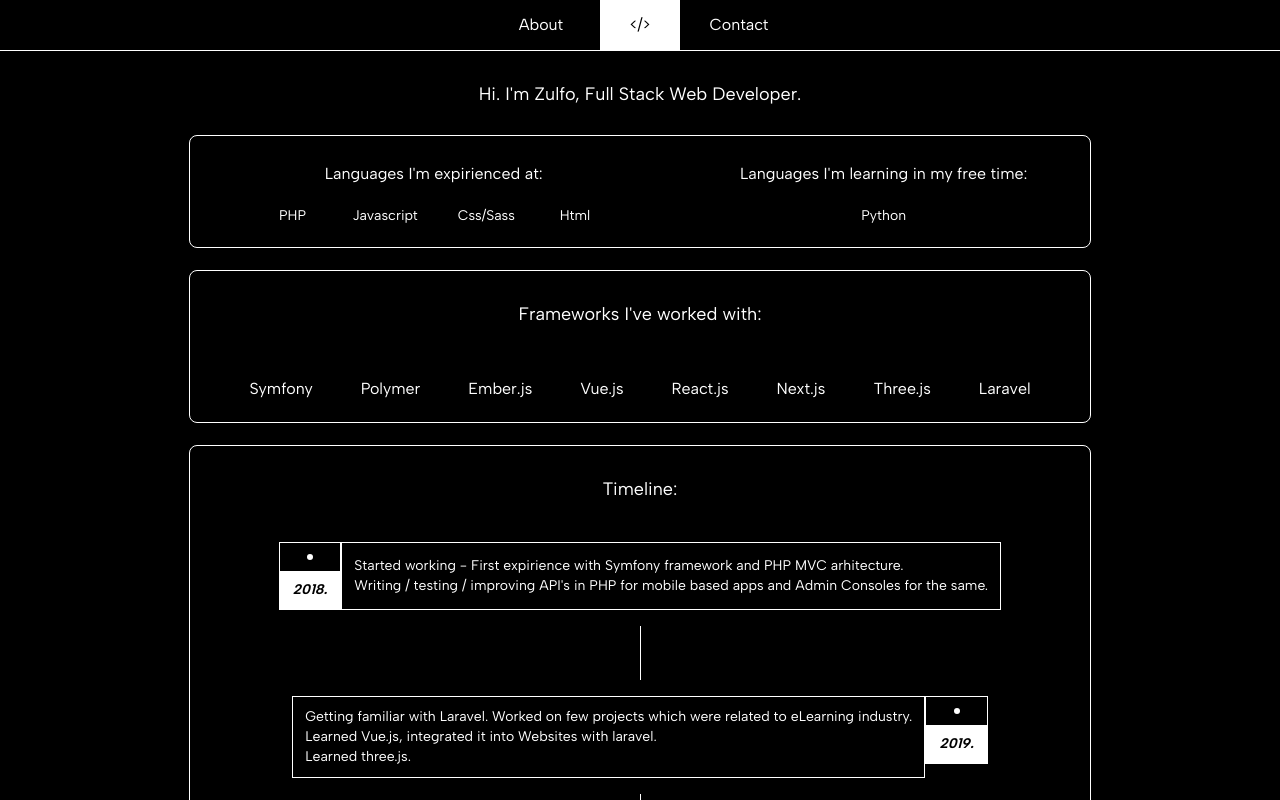
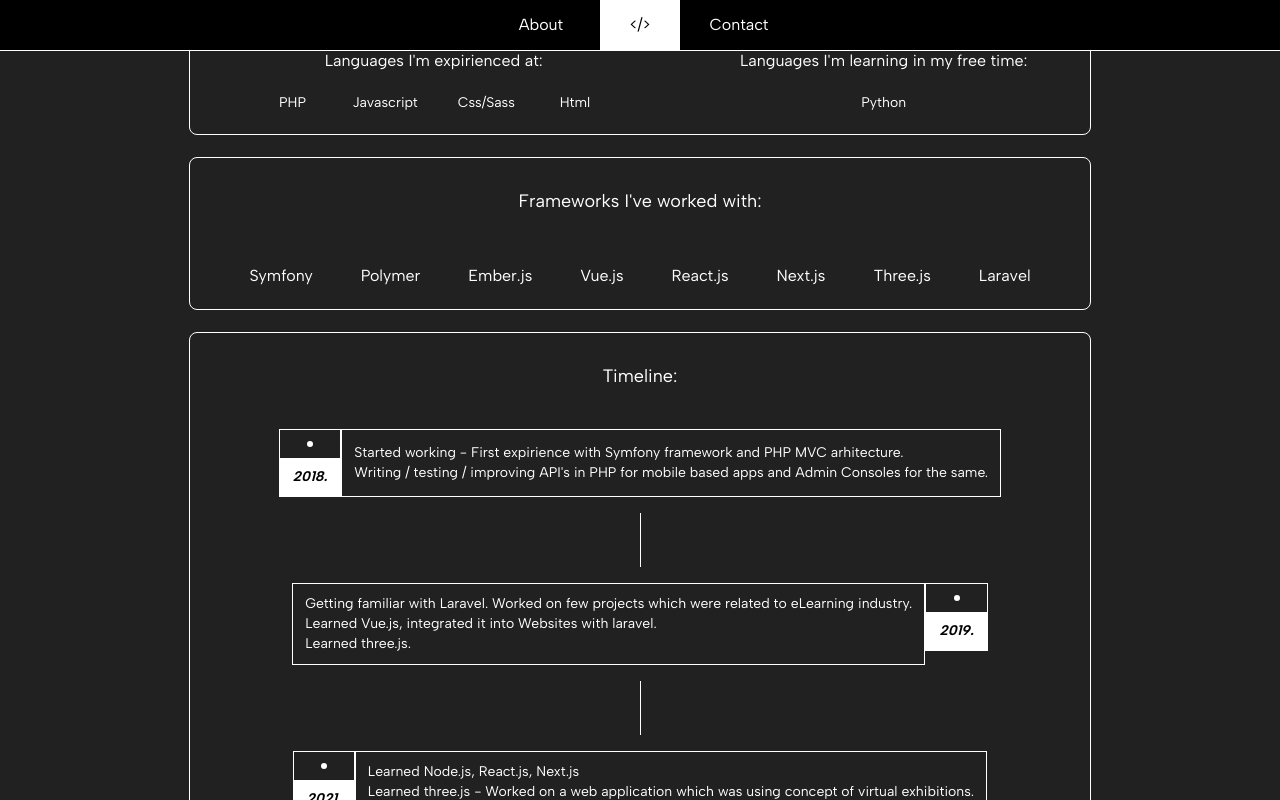
Before and after one commit to zuxbrt/zuxbrt.github.io, a React (Create React App) app: page / in a window 1280 px wide. Shown: the top 800 px of the page. Built offline with nearby package versions, Linux system fonts and the light colour scheme.

Commit message:
changes
- app layout
- add threejs, react three fiber

```diff
--- a/src/App.js
+++ b/src/App.js
@@ -1,5 +1,5 @@
 import { Suspense } from "react";
-import { Route, Link, Routes, NavLink } from "react-router-dom";
+import { Route, Routes, NavLink } from "react-router-dom";
 
 import './App.scss';
 import About from "./pages/About";
--- a/src/components/AboutElement/AboutElement.scss
+++ b/src/components/AboutElement/AboutElement.scss
@@ -6,7 +6,6 @@
         display: flex;
         height: auto;
         max-width: 600px;
-        margin: 124px auto;
         flex-wrap: wrap;
         justify-content: center;
 
--- a/src/components/IntroElement/IntroElement.jsx
+++ b/src/components/IntroElement/IntroElement.jsx
@@ -1,26 +1,10 @@
 import * as React from 'react';
-import { useState, useRef, useEffect} from 'react';
+// import { useState, useRef, useEffect} from 'react';
 
 const IntroElement = (props) => {
-  const [main_text, setMainText] = useState('');
-
-  const final_main_text = "Hi. I'm Zulfo, Full Stack Web Developer.";
-  const main_text_index = useRef(0);
-
-  useEffect(() => {
-    function addText(){
-      setMainText(previous => previous + final_main_text[main_text_index.current]);
-      main_text_index.current++;
-    }
-    if(main_text_index.current < final_main_text.length){
-      let addCharacter = setInterval(addText, 100);
-      return () => clearInterval(addCharacter)
-    }
-  }, [main_text])
 
   return (
     <div>
-      <p className='text'>{main_text}</p>
 
       <div className='languages__wrapper'>
 
--- a/src/styles/global.scss
+++ b/src/styles/global.scss
@@ -3,13 +3,14 @@
     padding: 0;
     cursor: crosshair;
     user-select: none;
+    width: 100%;
+    height: 100%;
 }
 
 .app__content{
     width: 100%;
-    // height: calc(100vh - 50px);
-    background-color: black;
-    padding: 51px 0;
+    min-height: calc(100vh - 50px);
+    background-color: #212121;
 }
 
 .page__wrapper{
```
Also changed, not shown: package.json (+6 -8 lines), 1 other file (tests, documents, lock files or other folders).
